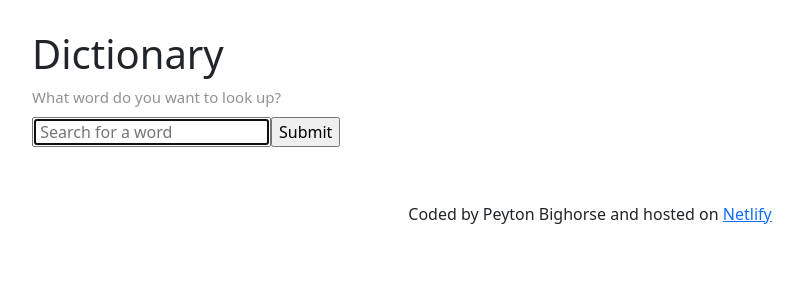
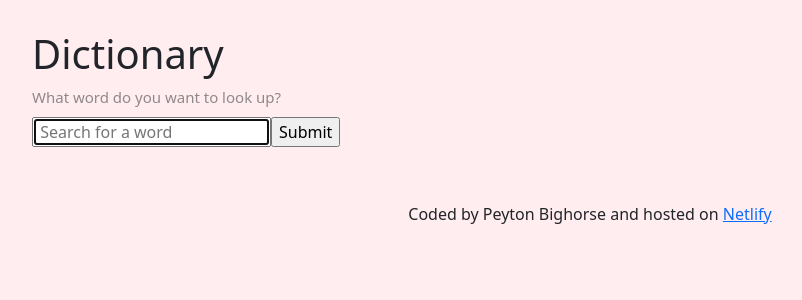
Before and after one commit to peytonbighorse/dictionary-app, a React (Create React App) app: page / in a window 1280 px wide. Shown: the top 300 px of the page, without its empty margins (50-852 px from the left). Built offline with nearby package versions, Linux system fonts and the light colour scheme.

Commit message:
Added slight styling changes

```diff
--- a/src/Dictionary.css
+++ b/src/Dictionary.css
@@ -1,3 +1,6 @@
+body {
+  background-color: rgba(255, 192, 203, 0.283);
+}
 .Dictionary .question {
   font-size: 15px;
   opacity: 0.5;
@@ -22,6 +25,7 @@
 .Dictionary .definition-entry:not(:last-child) {
   border-bottom: 1px solid rgba(0, 0, 0, 0.2);
   margin-bottom: 15px;
+  padding-bottom: 15px;
 }
 .Dictionary .part-of-speech {
   opacity: 0.5;
```
